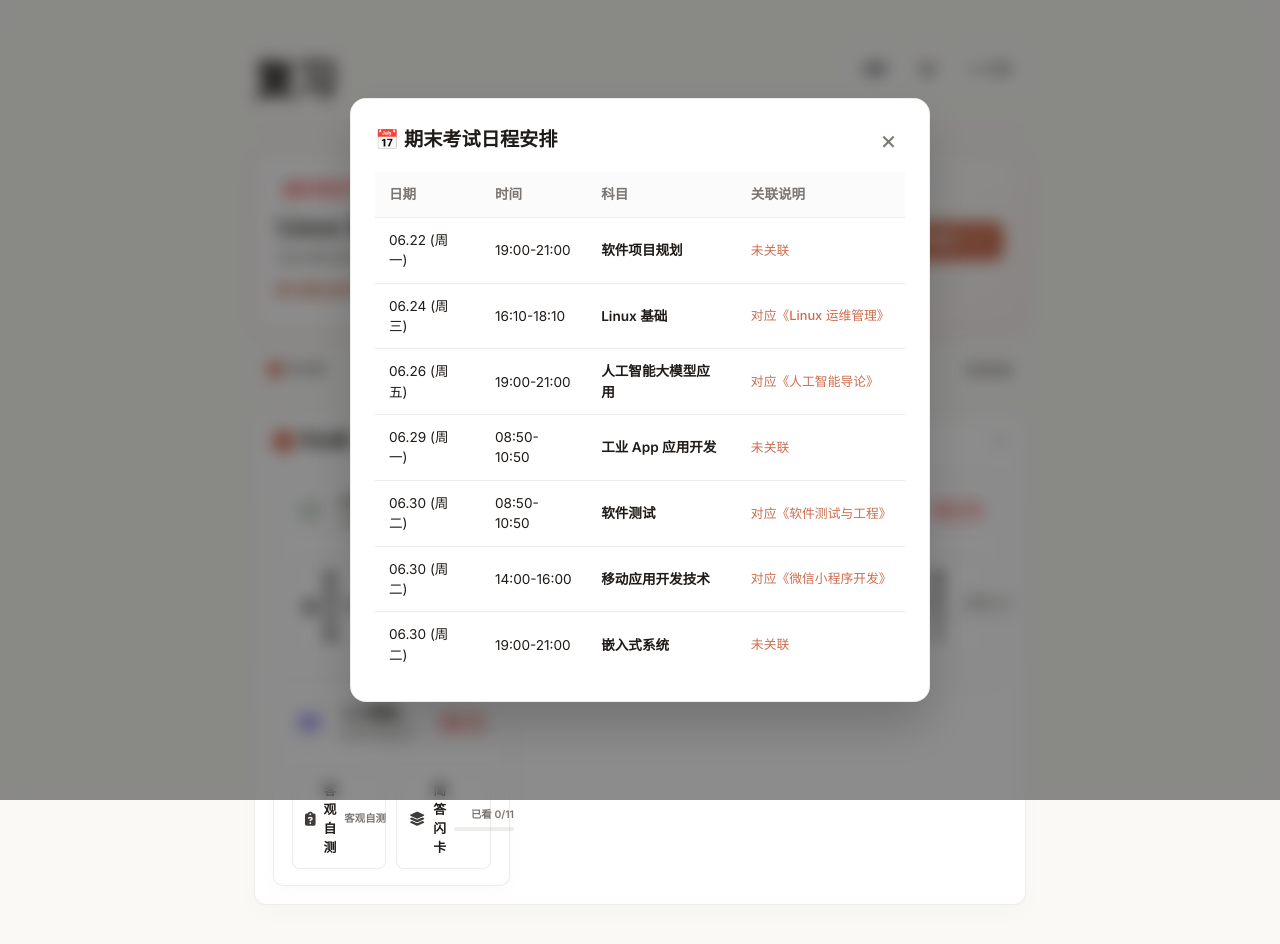
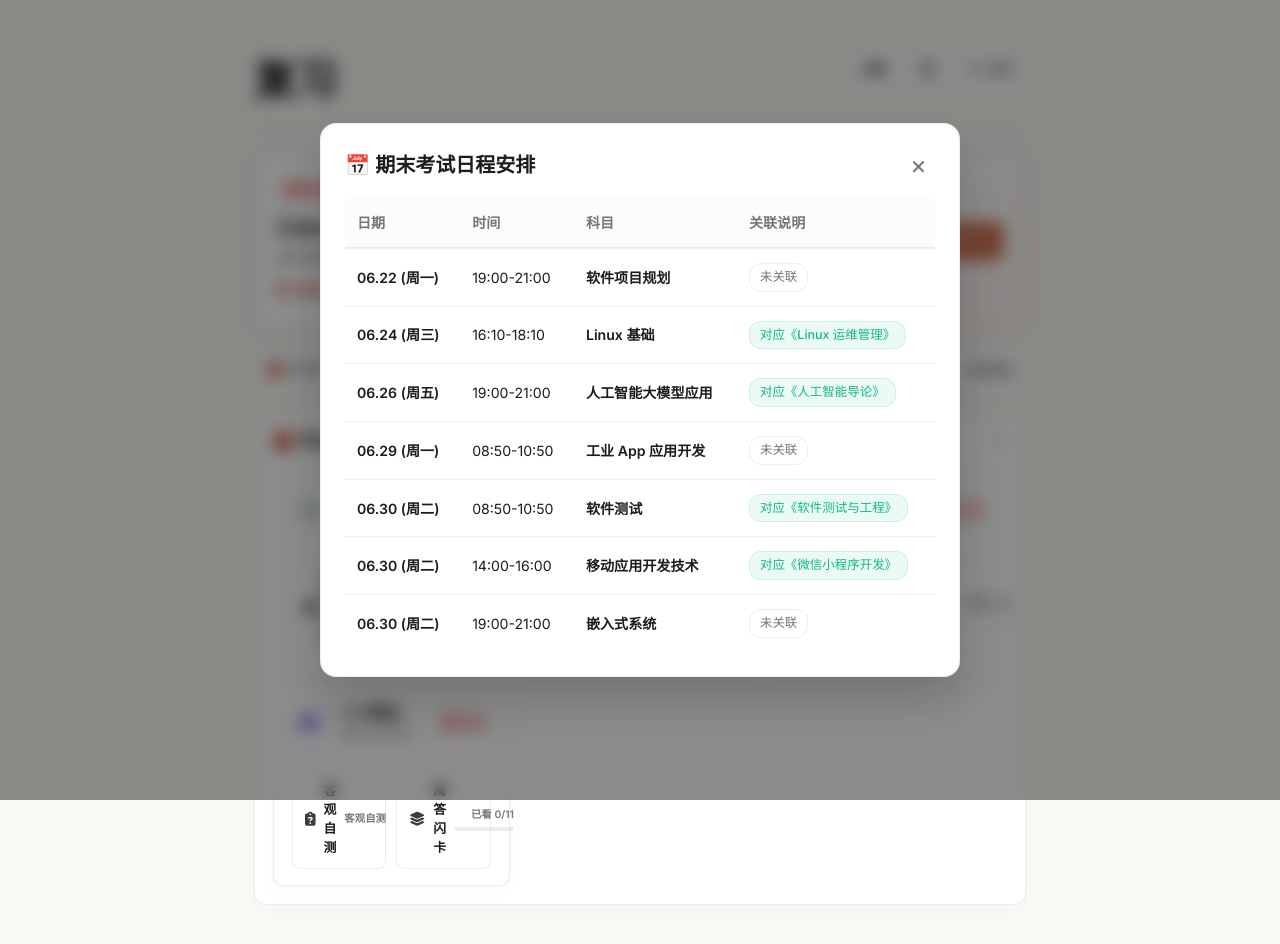
Before and after one commit to zyzcq/math-flashcards, a plain HTML site: page index.html in a window 1280 px wide. Both pictures are taken after a click on the button "查看全部考试日程". Drawn offline with nearby package versions, Linux system fonts and the light colour scheme.

Commit message:
style: 美化考试日程表，修复文本折行问题并重构关联状态徽章

```diff
--- a/css/index.css
+++ b/css/index.css
@@ -777,7 +777,7 @@
     border: 1px solid var(--border-color);
     border-radius: 16px;
     width: 92%;
-    max-width: 580px;
+    max-width: 640px; /* 扩展宽度以防在窄屏下挤压换行 */
     padding: 24px;
     box-shadow: 0 24px 48px rgba(0, 0, 0, 0.18);
     transform: scale(0.95) translateY(10px);
@@ -801,7 +801,7 @@
 
 .modal-header h3 {
     margin: 0;
-    font-size: 1.2rem;
+    font-size: 1.25rem;
     color: var(--text-main);
     font-weight: 700;
     display: flex;
@@ -832,20 +832,21 @@
 .exam-table {
     width: 100%;
     border-collapse: collapse;
-    font-size: 0.85rem;
+    font-size: 0.88rem;
     text-align: left;
 }
 
 .exam-table th, .exam-table td {
-    padding: 12px 14px;
+    padding: 14px 12px; /* 增加行距，展现舒缓高级感 */
     border-bottom: 1px solid var(--border-color);
 }
 
 .exam-table th {
     color: var(--text-weak);
     font-weight: 600;
-    background: rgba(0, 0, 0, 0.015);
+    background: rgba(0, 0, 0, 0.01);
     white-space: nowrap;
+    border-bottom: 2px solid var(--border-color); /* 表头双像素边框，增强层次感 */
 }
 
 [data-theme="dark"] .exam-table th {
@@ -856,12 +857,21 @@
     color: var(--text-main);
 }
 
+.exam-table td.exam-date-td,
+.exam-table td.exam-time-td {
+    white-space: nowrap; /* 绝对禁止日期和时间折行 */
+}
+
+.exam-table td.exam-date-td {
+    font-weight: 600;
+}
+
 .exam-table tr:last-child td {
     border-bottom: none;
 }
 
 .exam-table tr:hover {
-    background: rgba(0, 0, 0, 0.01);
+    background: rgba(0, 0, 0, 0.008);
 }
 
 [data-theme="dark"] .exam-table tr:hover {
@@ -873,15 +883,33 @@
     color: var(--text-main);
 }
 
-.exam-table .exam-status-td {
-    font-size: 0.8rem;
+/* 状态徽章设计 (Rich Aesthetics) */
+.status-badge {
+    display: inline-flex;
+    align-items: center;
+    padding: 4px 10px;
+    border-radius: 12px;
+    font-size: 0.78rem;
     font-weight: 500;
-    color: var(--theme-accent);
+    white-space: nowrap;
 }
 
-.exam-table .exam-status-td:empty::before {
-    content: "—";
+.status-badge.status-unlinked {
+    background-color: var(--bg-hover-item);
     color: var(--text-weak);
+    border: 1px solid var(--border-color);
+}
+
+.status-badge.status-linked {
+    background-color: rgba(16, 185, 129, 0.08);
+    color: #10b981;
+    border: 1px solid rgba(16, 185, 129, 0.15);
+}
+
+[data-theme="dark"] .status-badge.status-linked {
+    background-color: rgba(52, 211, 153, 0.1);
+    color: #34d399;
+    border-color: rgba(52, 211, 153, 0.2);
 }
 
 /* 查看全部考试日程按钮 (考试提醒卡片内) */
--- a/js/index.js
+++ b/js/index.js
@@ -422,14 +422,21 @@ function initExamModal() {
     modalOverlay.id = 'exam-schedule-modal';
     modalOverlay.className = 'modal-overlay';
 
-    const scheduleRows = (window.EXAM_SCHEDULE || []).map(item => `
-        <tr>
-            <td>${escapeHtml(item.date)}</td>
-            <td>${escapeHtml(item.time)}</td>
-            <td class="exam-subject-td">${escapeHtml(item.subject)}</td>
-            <td class="exam-status-td">${escapeHtml(item.status)}</td>
-        </tr>
-    `).join('');
+    const scheduleRows = (window.EXAM_SCHEDULE || []).map(item => {
+        const isLinked = item.status && item.status.startsWith('对应');
+        const statusHtml = isLinked
+            ? `<span class="status-badge status-linked">${escapeHtml(item.status)}</span>`
+            : `<span class="status-badge status-unlinked">未关联</span>`;
+
+        return `
+            <tr>
+                <td class="exam-date-td">${escapeHtml(item.date)}</td>
+                <td class="exam-time-td">${escapeHtml(item.time)}</td>
+                <td class="exam-subject-td">${escapeHtml(item.subject)}</td>
+                <td>${statusHtml}</td>
+            </tr>
+        `;
+    }).join('');
 
     modalOverlay.innerHTML = `
         <div class="exam-modal-content" role="dialog" aria-modal="true" aria-labelledby="modal-title">
```
